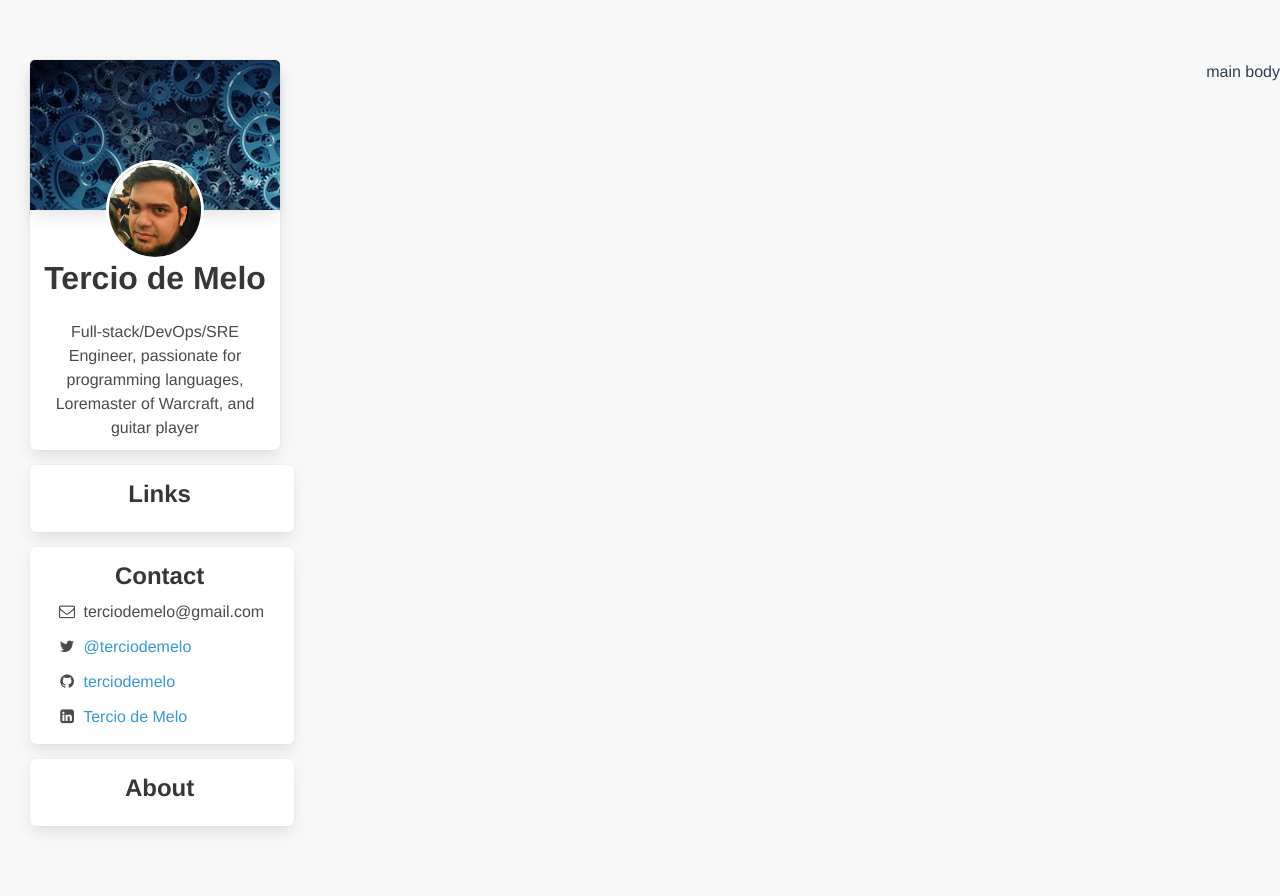
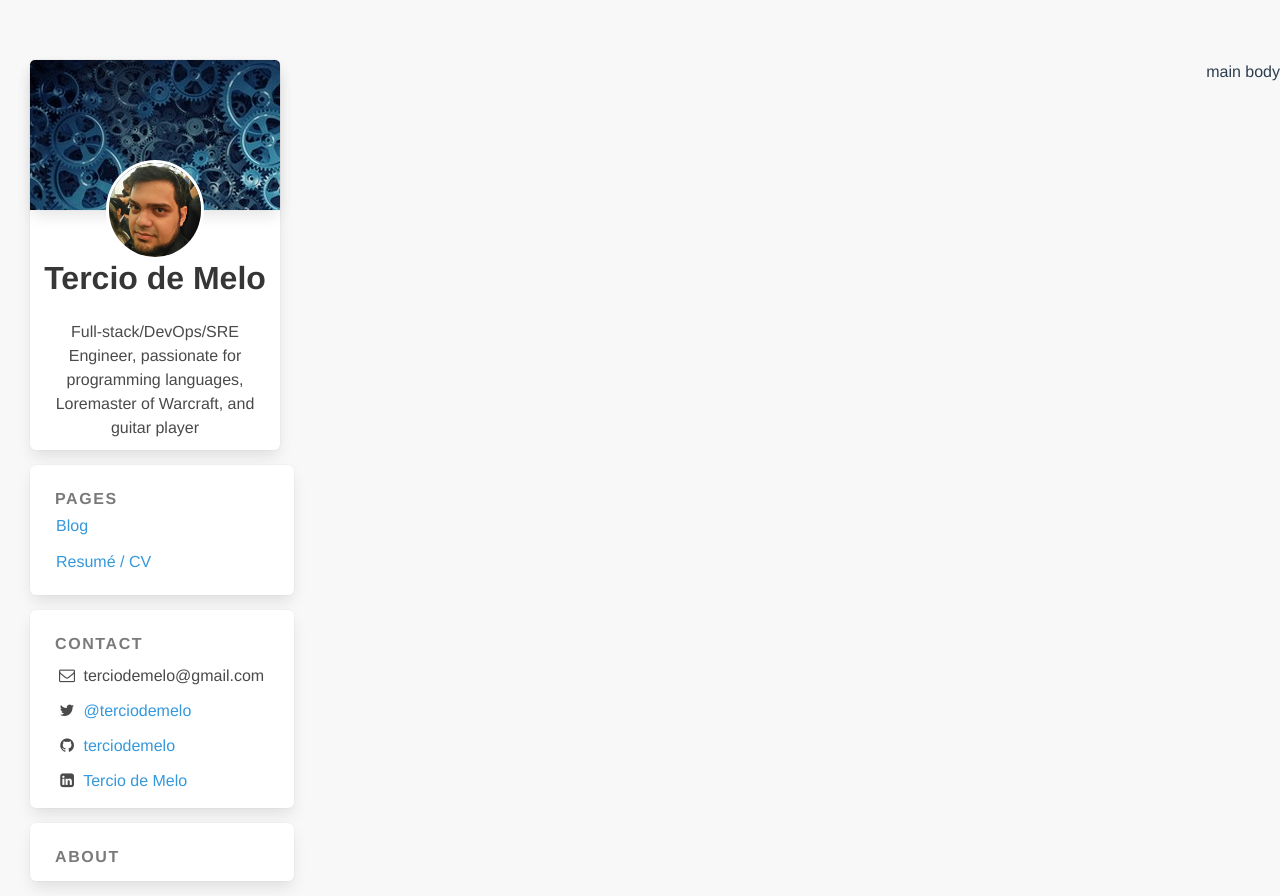
Before and after one commit to terciodemelo/tercio.me, a Vue app: page / in a window 1280 px wide. Before the commit the page ends 841 px from the top, so only its background shows below. Built offline with nearby package versions, Linux system fonts and the light colour scheme; what vue-resource would draw is missing.

Commit message:
Renames Links component to Pages component

```diff
--- a/src/App.vue
+++ b/src/App.vue
@@ -29,11 +29,11 @@ export default {
   margin-top: 60px;
 }
 
-a:hover {
+a:hover:not(.button):not(.panel-block) {
   color: black !important;
 }
 
-a {
+a:not(.button):not(.panel-block) {
   color: #3498db !important;
 }
 </style>
--- a/src/components/InfoBar.vue
+++ b/src/components/InfoBar.vue
@@ -1,7 +1,7 @@
 <template>
   <div id="info-bar">
     <abstract></abstract>
-    <links></links>
+    <pages></pages>
     <contact></contact>
     <about></about>
   </div>
@@ -11,7 +11,7 @@
 import Contact from './info/Contact'
 import Abstract from './info/Abstract'
 import About from './info/About'
-import Links from './info/Links'
+import Pages from './info/Pages'
 
 export default {
   name: 'info-bar',
@@ -19,7 +19,7 @@ export default {
     Contact,
     Abstract,
     About,
-    Links
+    Pages
   }
 }
 </script>
--- a/src/components/info/InfoBox.vue
+++ b/src/components/info/InfoBox.vue
@@ -1,7 +1,7 @@
 <template>
   <div id="info-box">
     <div class="box">
-      <h4 class="title is-4">{{ title }}</h4>
+      <p class="menu-label title is-6">{{ title }}</p>
       <slot></slot>
     </div>
   </div>
--- a/src/components/info/Links.vue
+++ /dev/null
@@ -1,20 +0,0 @@
-<template>
-  <div id="links">
-    <info-box :title="'Links'">
-    </info-box>
-  </div>
-</template>
-
-<script>
-import InfoBox from './InfoBox'
-
-export default {
-  name: 'links',
-  components: {
-    InfoBox
-  }
-}
-</script>
-
-<style scoped>
-</style>
--- /dev/null
+++ b/src/components/info/Pages.vue
@@ -0,0 +1,33 @@
+<template>
+  <div id="pages">
+    <info-box :title="'PAGES'">
+      <div class="menu">
+        <ul class="menu-list">
+          <li><a href="">Blog</a></li>
+          <li><a href="">Resumé / CV</a></li>
+        </ul>
+      </div>
+    </info-box>
+  </div>
+</template>
+
+<script>
+import InfoBox from './InfoBox'
+
+export default {
+  name: 'pages',
+  components: {
+    InfoBox
+  }
+}
+</script>
+
+<style scoped>
+.panel-block {
+  border: none !important;
+}
+
+ul.menu-list {
+  padding-left: 4px;
+}
+</style>
```
